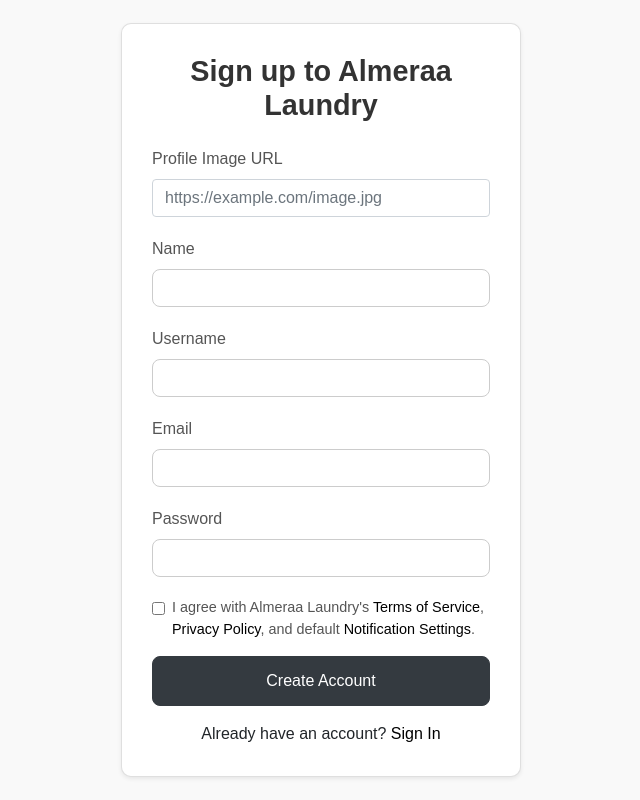
After one commit to INFFIR/TEORI_WEB, a PHP site: page /page/signup/signup.html in a window 1280 px wide. The commit adds this page. Shown: the whole page, without its empty margins (319-959 px from the left). Run offline with PHP 8.4, Linux system fonts and the light colour scheme; some libraries are stand-ins or nearby versions.

Commit message:
Update login dan Signup

```diff
--- a/components/footer.html
+++ b/components/footer.html
@@ -1,4 +1,4 @@
 <!-- components/footer.html -->
 <footer id="footer">
-  <h3>&copy; 2024, INFFIR Company. All rights reserved.</h3>
+  <h3>&copy; Almeraa Laundry 2024</h3>
 </footer>
--- a/index.html
+++ b/index.html
@@ -19,10 +19,11 @@
     <!-- Memuat Navbar -->
     <div id="navbar"></div>
 
-    <!-- components/showcase.html -->
+     <!-- components/showcase.html -->
     <section class="showcase-area" id="home-home">
         <div class="showcase-container">
             <h1 class="main-title">Discover The Closest Washateria!</h1>
+            <a href="/page/signup/signup.html" class="btn btn-primary">Sign Up</a> <!-- Tambahkan ini -->
             <a href="#order-home" class="btn btn-primary">GET STARTED</a>
         </div>
     </section>
--- /dev/null
+++ b/page/signup/css/signup.css
@@ -0,0 +1,84 @@
+body {
+    font-family: Arial, sans-serif;
+    background-color: #f9f9f9;
+    margin: 0;
+    height: 100vh;
+}
+
+.card {
+    border-radius: 10px;
+    overflow: hidden;
+}
+
+.card-body {
+    padding: 30px;
+}
+
+h1 {
+    font-size: 1.8rem;
+    color: #333;
+    font-weight: 600;
+}
+
+.form-group {
+    margin-bottom: 20px;
+}
+
+label {
+    font-weight: 500;
+    color: #555;
+}
+
+input[type="text"],
+input[type="email"],
+input[type="password"] {
+    font-size: 1rem;
+    padding: 15px;
+    border: 1px solid #ccc;
+    border-radius: 8px;
+}
+
+.form-check {
+    font-size: 0.9rem;
+}
+
+.form-check input {
+    margin-right: 10px;
+}
+
+.form-check-label a {
+    color: #000000;
+    text-decoration: none;
+}
+
+.form-check-label a:hover {
+    text-decoration: underline;
+}
+
+.btn {
+    font-size: 1rem;
+    padding: 12px;
+    border-radius: 8px;
+}
+
+.btn:hover {
+    background-color: #444;
+}
+
+.mt-3 a {
+    color: #000000;
+}
+
+.mt-3 a:hover {
+    text-decoration: underline;
+}
+
+@media (max-width: 576px) {
+    .card-body {
+        padding: 20px;
+    }
+
+    h1 {
+        font-size: 1.5rem;
+    }
+}
--- /dev/null
+++ b/page/signup/js/signup.js
@@ -0,0 +1,68 @@
+document.addEventListener("DOMContentLoaded", function () {
+    const signupForm = document.getElementById("signupForm");
+    const loadingElement = document.getElementById("loading");
+    const errorElement = document.getElementById("error");
+
+    function showLoading() {
+      loadingElement.style.display = "block";
+      errorElement.style.display = "none";
+    }
+
+    function hideLoading() {
+      loadingElement.style.display = "none";
+    }
+
+    function showError(message) {
+      errorElement.textContent = message;
+      errorElement.style.display = "block";
+    }
+
+    signupForm.addEventListener("submit", function (e) {
+      e.preventDefault();
+      showLoading();
+
+      // Ambil data dari form
+      const formData = {
+        profile_image: document.getElementById("profile_image").value, // Profile Image URL
+        name: document.getElementById("name").value, // Nama lengkap
+        username: document.getElementById("username").value,
+        email: document.getElementById("email").value,
+        password: document.getElementById("password").value,
+        terms: document.getElementById("terms").checked, // Terms acceptance
+      };
+
+      // Validasi form (optional)
+      if (!formData.terms) {
+        showError("You must agree to the terms and conditions.");
+        hideLoading();
+        return;
+      }
+
+      // Kirim data ke server
+      fetch("/page/signup/signup.php", {
+        method: "POST",
+        headers: { "Content-Type": "application/json" },
+        body: JSON.stringify(formData),
+      })
+        .then((response) => {
+          if (!response.ok) {
+            throw new Error("Gagal melakukan sign-up");
+          }
+          return response.json();
+        })
+        .then((data) => {
+          hideLoading();
+          if (data.error) {
+            showError(data.error);
+          } else {
+            alert(data.message || "Akun berhasil dibuat");
+            signupForm.reset();
+          }
+        })
+        .catch((error) => {
+          console.error("Error:", error);
+          hideLoading();
+          showError("Terjadi kesalahan. Silakan coba lagi.");
+        });
+    });
+  });
--- /dev/null
+++ b/page/signup/signup.html
@@ -0,0 +1,62 @@
+<!DOCTYPE html>
+<html lang="en">
+<head>
+    <meta charset="UTF-8">
+    <meta name="viewport" content="width=device-width, initial-scale=1.0">
+    <title>Sign Up</title>
+    <link rel="stylesheet" href="https://stackpath.bootstrapcdn.com/bootstrap/4.5.2/css/bootstrap.min.css">
+    <link rel="stylesheet" href="./css/signup.css">
+</head>
+<body>
+    <div class="container d-flex justify-content-center align-items-center min-vh-100">
+        <div class="card shadow-sm w-100" style="max-width: 400px;">
+            <div class="card-body">
+                <h1 class="card-title mb-4 text-center">Sign up to Almeraa Laundry</h1>
+                <form id="signupForm" action="/page/signup/signup.php" method="POST" onsubmit="return validateForm()">
+                    <div class="form-group">
+                        <label for="profile_image">Profile Image URL</label>
+                        <input type="url" class="form-control" id="profile_image" name="profile_image" placeholder="https://example.com/image.jpg">
+                        <small id="profile_image_error" class="form-text text-danger"></small>
+                    </div>
+                    <div class="form-group">
+                        <label for="name">Name</label>
+                        <input type="text" class="form-control" id="name" name="name" required>
+                        <small id="name_error" class="form-text text-danger"></small>
+                    </div>
+                    <div class="form-group">
+                        <label for="username">Username</label>
+                        <input type="text" class="form-control" id="username" name="username" required>
+                        <small id="username_error" class="form-text text-danger"></small>
+                    </div>
+                    <div class="form-group">
+                        <label for="email">Email</label>
+                        <input type="email" class="form-control" id="email" name="email" required>
+                        <small id="email_error" class="form-text text-danger"></small>
+                    </div>
+                    <div class="form-group">
+                        <label for="password">Password</label>
+                        <input type="password" class="form-control" id="password" name="password" minlength="6" required>
+                        <small id="password_error" class="form-text text-danger"></small>
+                    </div>
+                    <div class="form-check mb-3">
+                        <input class="form-check-input" type="checkbox" id="terms" name="terms" required>
+                        <label class="form-check-label" for="terms">
+                            I agree with Almeraa Laundry's <a href="#">Terms of Service</a>, <a href="#">Privacy Policy</a>, and default <a href="#">Notification Settings</a>.
+                        </label>
+                        <small id="terms_error" class="form-text text-danger"></small>
+                    </div>
+                    <button type="submit" class="btn btn-dark btn-block">Create Account</button>
+                </form>
+                <div class="mt-3 text-center">
+                    Already have an account? <a href="/page/signin/signin.html">Sign In</a>
+                </div>
+            </div>
+        </div>
+    </div>
+
+    <script src="https://code.jquery.com/jquery-3.5.1.slim.min.js"></script>
+    <script src="https://cdn.jsdelivr.net/npm/@popperjs/core@2.5.0/dist/umd/popper.min.js"></script>
+    <script src="https://stackpath.bootstrapcdn.com/bootstrap/4.5.2/js/bootstrap.min.js"></script>
+    <script src="./js/signup.js"></script>
+</body>
+</html>
```
Also changed, not shown: components/navbar.html (+10 -2 lines), css/navbar.css (+14 -0 lines), page/signin/css/signin.css (added, +117 -0 lines), page/signin/signin.html (added, +30 -0 lines), page/signin/signin.php (added, +34 -0 lines), page/signup/signup.php (added, +51 -0 lines), php/dashboard.php (added, +36 -0 lines), php/db_connection.php (added, +13 -0 lines).
